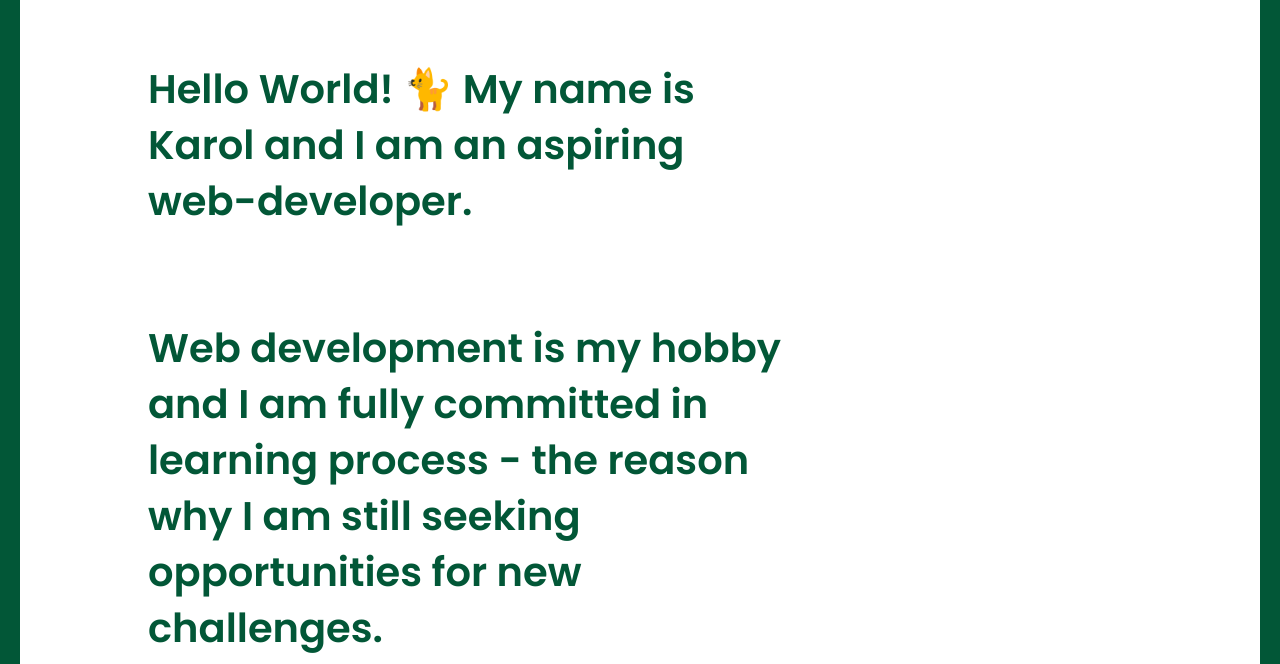
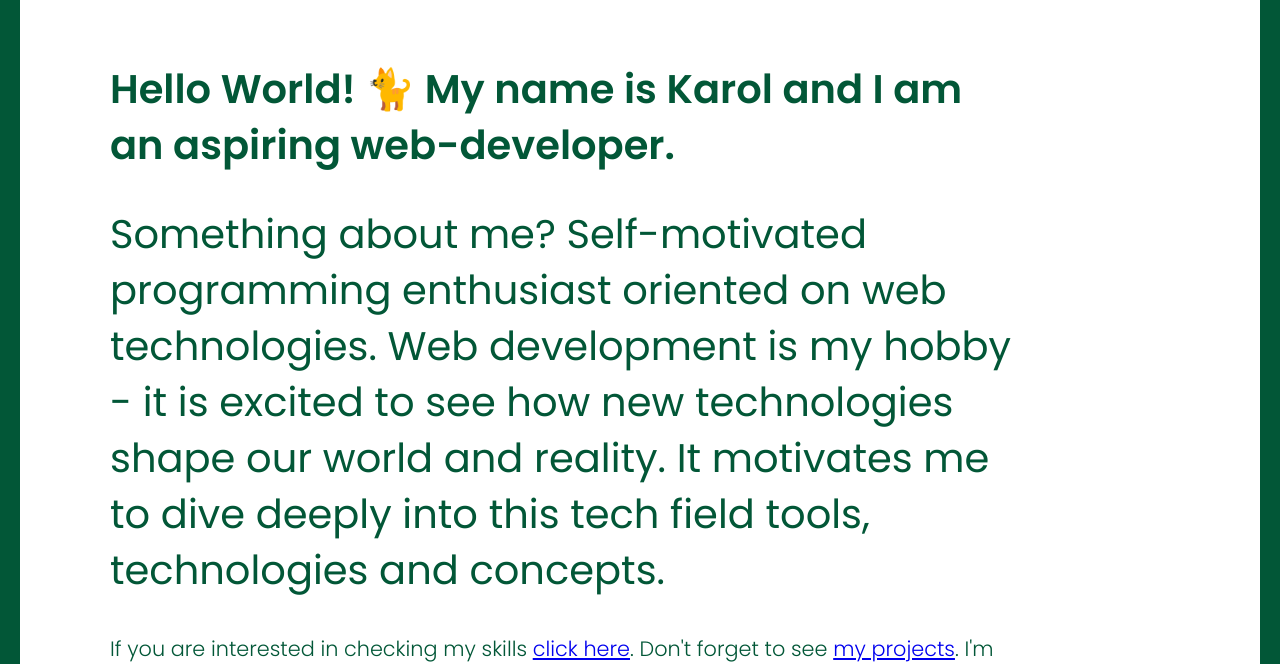
Before and after one commit to KarolChilimoniuk/KarolChilimoniuk.github.io, a website built with webpack: page src/pages/index.html in a window 1280 px wide. Shown: the part 301-965 px from the top of the page. Built offline with nearby package versions, Linux system fonts and the light colour scheme; no server answers.

Commit message:
mod: css styles changed

```diff
--- a/src/pages/index.html
+++ b/src/pages/index.html
@@ -51,10 +51,11 @@
         <h1 class="header__title">
           Hello World! 🐈 My name is Karol and I am an aspiring web-developer.
         </h1>
-        <h2 class="header__title">
-          Web development is my hobby and I am fully committed in learning
-          process - the reason why I am still seeking opportunities for new
-          challenges.
+        <h2 class="header__title2">
+          Something about me? Self-motivated programming enthusiast oriented on
+          web technologies. Web development is my hobby - it is excited to see
+          how new technologies shape our world and reality. It motivates me to
+          dive deeply into this tech field tools, technologies and concepts.
         </h2>
         <p class="header__paragraph">
           If you are interested in checking my skills
--- a/src/scss/_header.scss
+++ b/src/scss/_header.scss
@@ -1,7 +1,7 @@
 .header {
   display: flex;
   flex-direction: column;
-  max-width: 781px;
+  max-width: 1000px;
   padding-left: 30px;
   width: 95%;
 
@@ -43,11 +43,25 @@
     font-weight: 600;
     line-height: 36px;
     margin-top: 20px;
+    margin-bottom: 0;
 
     @media (min-width: 1020px) {
       font-size: 2.5rem;
       line-height: 56px;
       margin-top: 64px;
+      width: 100%;
+    }
+  }
+
+  .header__title2 {
+    font-size: 1.2rem;
+    font-weight: 400;
+    line-height: 36px;
+
+    @media (min-width: 1020px) {
+      font-size: 2.5rem;
+      line-height: 56px;
+      width: 100%;
     }
   }
 
@@ -88,7 +102,7 @@
   }
 
   @media (min-width: 1020px) {
-    padding-left: 128px;
-    width: 781px;
+    padding-left: 90px;
+    width: 100%;
   }
 }
--- a/src/scss/_recentprojects.scss
+++ b/src/scss/_recentprojects.scss
@@ -14,7 +14,6 @@
     font-size: 1.5rem;
     line-height: 32px;
     margin-bottom: 0;
-    padding-left: 30px;
     width: 100%;
 
     @media (min-width: 1024px) {
```
